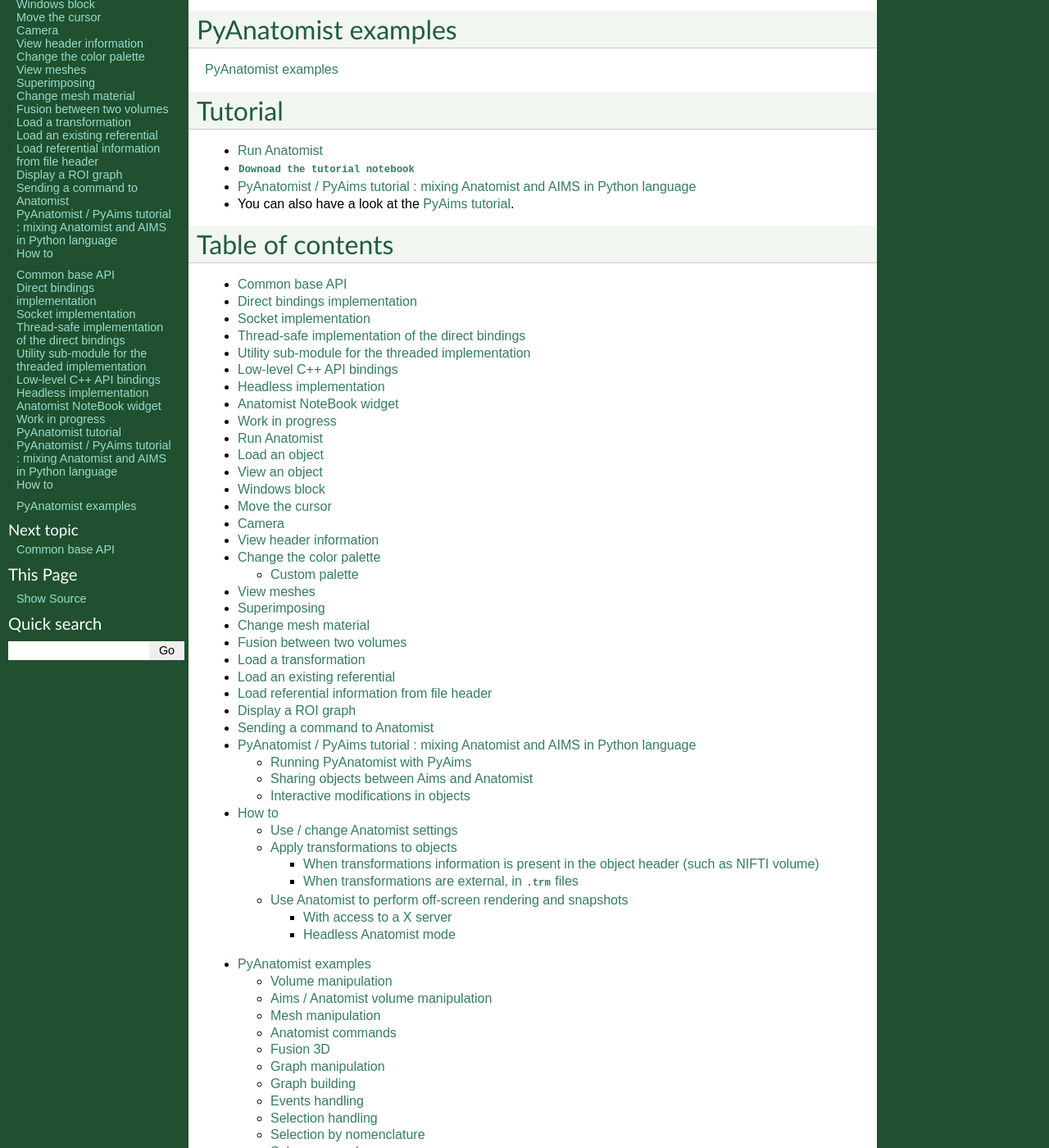
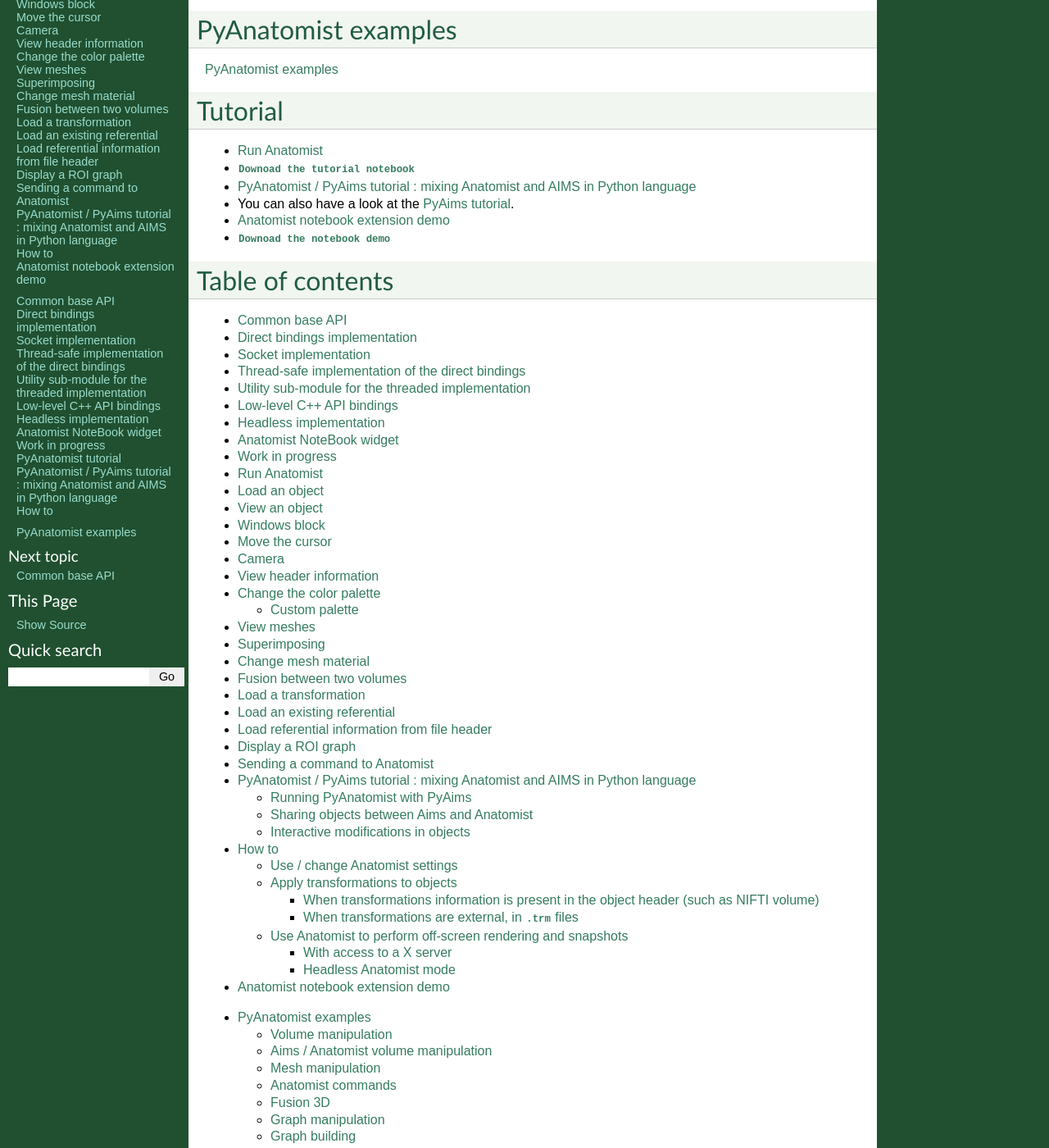
Before and after one commit to brainvisa/anatomist-gpl, a Sphinx documentation site: the page built from pyanatomist/doc/sphinx/index.rst, in a window 1280 px wide and 1400 px high, scrolled down 709 px. Shown: the whole window at 82% size. Built offline with Sphinx 7.4.7, drawn with Linux system fonts in a browser that asks for light colours; pages that are not in the unit, such as notebooks, are missing from menus; the version number could not be read and is left out.

Commit message:
links to the notebook demo

```diff
--- a/pyanatomist/doc/sphinx/index.rst
+++ b/pyanatomist/doc/sphinx/index.rst
@@ -63,13 +63,17 @@
     - :download:`Downoad the tutorial notebook <pyanatomist_tutorial_nb.ipynb>`
     - :doc:`pyanatomist_pyaims_tutorial`
     - You can also have a look at the :pyaims:`PyAims tutorial <pyaims_tutorial_nb.html>`.
+    - :doc:`ana_notebook`
+    - :download:`Downoad the notebook demo <ana_notebook.ipynb>`
 
 
 .. ifconfig:: 'nbsphinx' not in extensions
 
     - :doc:`pyanatomist_tutorial`
+    - :download:`Downoad the tutorial notebook <pyanatomist_tutorial_nb.ipynb>`
     - :doc:`pyanatomist_pyaims_tutorial`
     - You can also have a look at the :pyaims:`PyAims tutorial <pyaims_tutorial.html>`.
+    - :download:`Downoad the notebook demo  <ana_notebook.ipynb>`
 
 
 Table of contents
@@ -91,6 +95,7 @@
       pyanatomist_tutorial_nb
       pyanatomist_pyaims_tutorial
       pyanatomist_howto
+      ana_notebook
 
 .. ifconfig:: 'nbsphinx' not in extensions
 
```
Also changed, not shown: pyanatomist/doc/sphinx/ana_notebook.ipynb (added).
